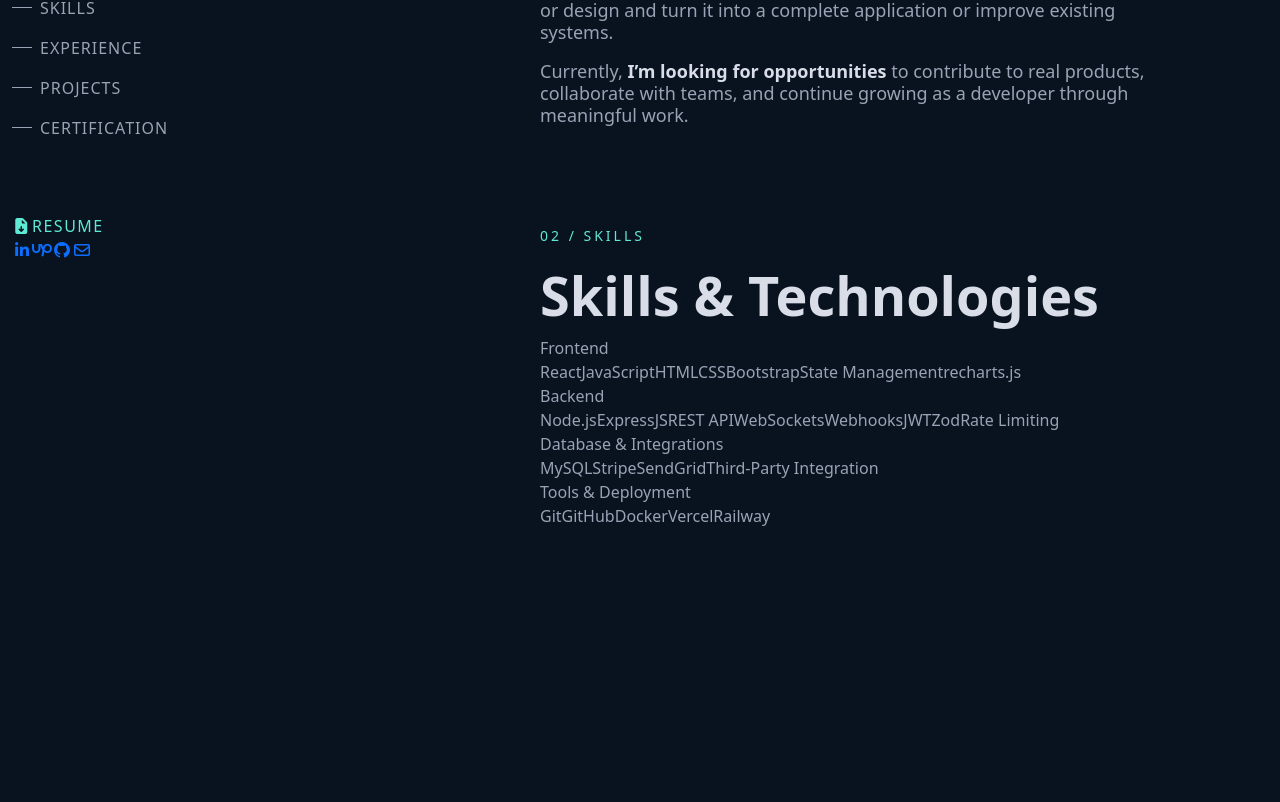
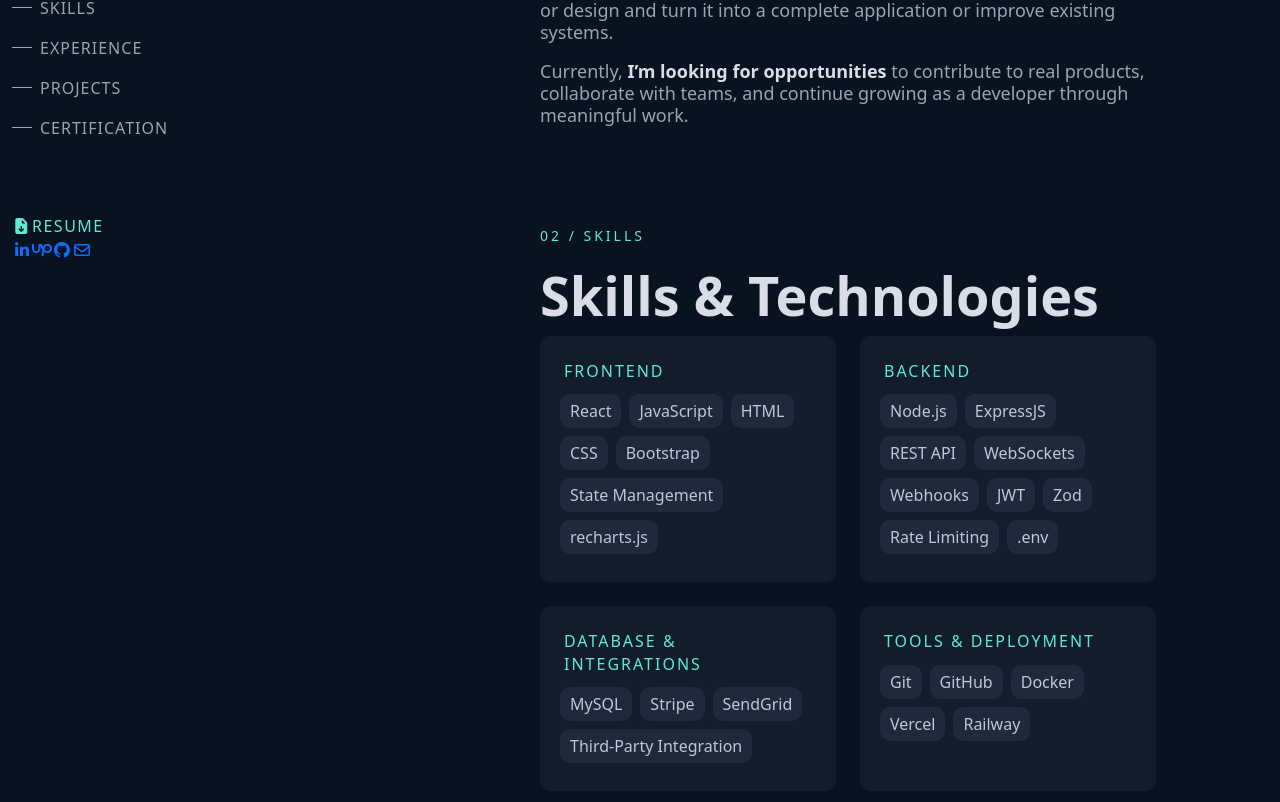
Before and after one commit to Apridonidze/portfolio-app, a React (Vite) app: page / in a window 1280 px wide. Shown: the part 426-1228 px from the top of the page. Before the commit the page ends 1194 px from the top, so only its background shows below. Built offline with nearby package versions, Linux system fonts and the light colour scheme.

Commit message:
style : styled Skills.jsx component

```diff
--- a/src/components/Skill.jsx
+++ b/src/components/Skill.jsx
@@ -1,8 +1,8 @@
 export default function Skill({ title , skills }){
     return(
-        <div className="skill-container">
-            <div className="skill-title">{title}</div>
-            <div className="skill-body">{skills.map((skill, skillId) => <span className="skill" key={skillId}>{skill}</span>)}</div>
+        <div className="skill-container p-4">
+            <h6 className="skill-title text-uppercase">{title}</h6>
+            <div className="row p-1 gap-2 px-2">{skills.map((skill, skillId) => <span className="skill col-auto" key={skillId}>{skill}</span>)}</div>
         </div>
     );
 };
--- a/src/container/Skills.jsx
+++ b/src/container/Skills.jsx
@@ -37,7 +37,8 @@ export default function Skills({ setActiveSection }){
             'Webhooks',
             'JWT',
             'Zod',
-            'Rate Limiting'
+            'Rate Limiting',
+            '.env',
             ]
         },
         {
@@ -67,8 +68,10 @@ export default function Skills({ setActiveSection }){
             <span className="section-id small">02 / SKILLS</span>
             <h1 className="section-title ">Skills & Technologies</h1>
 
-            <div className="section-body">
-                {skills.map(skill => <Skill title={skill.title} skills={skill.skills}/>)}
+            <div className="section-body mt-1 ">
+                <div className="skills-container">
+                    {skills.map(skill => <Skill title={skill.title} skills={skill.skills}/>)}
+                </div>
             </div>
 
         </section>
--- a/src/style/section.css
+++ b/src/style/section.css
@@ -19,3 +19,34 @@
 .section-body .lightHighlight{
     color: #d8dde8;
 }
+
+.skills-container{
+    display: grid;
+    grid-template-columns: repeat(auto-fit, minmax(200px, 1fr));
+    gap:1.5rem;
+}
+
+.skill-container{
+    background-color: #121c2a;
+    border-radius: 10px;
+    transition: all 0.2s ease;
+    cursor: pointer;
+}
+
+.skill-container:hover{
+    box-shadow: 0px 0px 12px #5eead4;
+    scale: 1.03;
+}
+
+.skill-title{
+    font-size: 16px !important;
+    letter-spacing: 2px;
+    color: #5eead4;
+}
+
+.skill{
+    padding: 5px 10px;
+    border-radius: 10px;
+    background-color: #1e293a;
+    color: #bdc8d4;
+}
```
